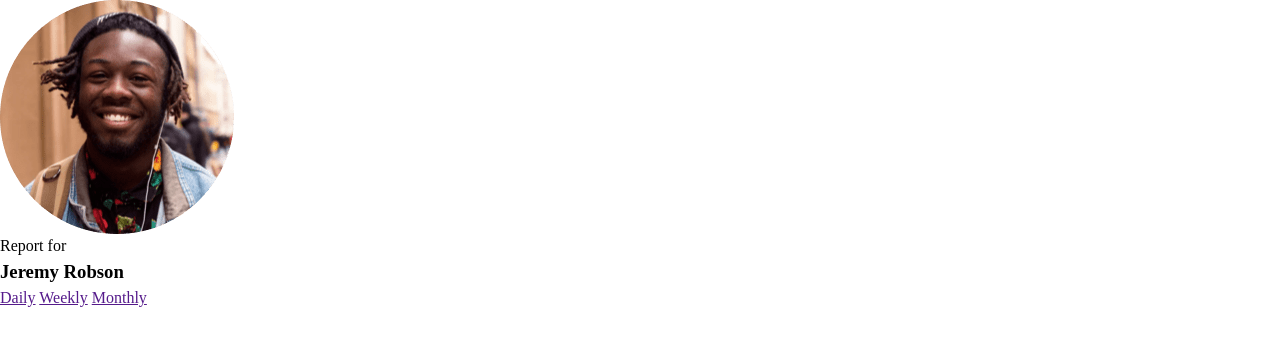
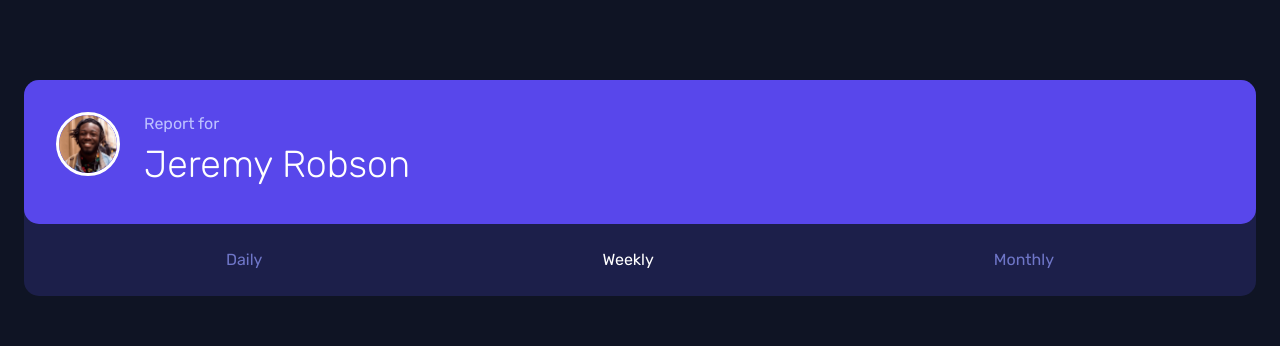
Before and after one commit to jamiethomas1/time-tracking-dashboard, a plain HTML site: page index.html in a window 1280 px wide. Drawn offline with Linux system fonts and the light colour scheme.

Commit message:
Add styles for profile card component

```diff
--- a/index.html
+++ b/index.html
@@ -6,8 +6,6 @@
 
   <link rel="icon" type="image/png" sizes="32x32" href="./images/favicon-32x32.png">
   <link rel="stylesheet" href="./styles.css">
-
-  <script src="https://livejs.org/live.js"></script>
 
   <title>Frontend Mentor | Time tracking dashboard</title>
 
@@ -26,7 +24,7 @@
       </div>
       <div class="profile__bottom">
         <a href="" class="profile__link">Daily</a>
-        <a href="" class="profile__link">Weekly</a>
+        <a href="" class="profile__link profile__link--active">Weekly</a>
         <a href="" class="profile__link">Monthly</a>
       </div>
     </div>
--- a/styles.css
+++ b/styles.css
@@ -1,10 +1,11 @@
+@import url('https://fonts.googleapis.com/css2?family=Rubik:ital,wght@0,300..900;1,300..900&display=swap');
 @import url("./reset.css");
 @import url("./utils.css");
 
 :root {
   /* Colours */
   --blue: hsl(246deg, 80%, 60%);
-  --light-red: hsl(15deg, 100% 70%);
+  --light-orange: hsl(15deg, 100% 70%);
   --soft-blue: hsl(195deg, 74%, 62%);
   --light-red: hsl(348deg, 100%, 68%);
   --lime-green: hsl(145deg, 58%, 55%);
@@ -15,6 +16,7 @@
   --dark-blue: hsl(235deg, 46%, 20%);
   --desaturated-blue: hsl(235deg, 45%, 61%);
   --pale-blue: hsl(236deg, 100%, 87%);
+  --white: hsl(0deg, 0%, 100%);
 
   /* Typography */
   --text-m: 1rem;
@@ -25,4 +27,82 @@
   --font-light: 300;
   --font-regular: 400;
   --font-medium: 500;
+
+  /* Spacing */
+  --spacing-100: 0.5rem;
+  --spacing-200: 1rem;
+  --spacing-300: 1.5rem;
+  --spacing-400: 2rem;
+
+  /* Misc */
+  --card-corner-radius: 15px;
 }
+
+html {
+  height: 100%;
+  font-family: Rubik, Arial, Helvetica, sans-serif;
+  color: var(--white);
+}
+
+body {
+  min-height: 100%;
+  background-color: var(--very-dark-blue);
+}
+
+p {
+  font-size: var(--text-m);
+  font-weight: var(--font-regular);
+  color: var(--pale-blue);
+}
+
+h3 {
+  font-size: var(--heading-m);
+  font-weight: var(--font-light);
+}
+
+.wrapper {
+  padding-block: 5rem;
+  padding-inline: 1.5rem;
+}
+
+/* Profile Component */
+
+.profile {
+  background-color: var(--dark-blue);
+}
+
+.profile__top {
+  background-color: var(--blue);
+  padding: var(--spacing-400);
+  display: flex;
+  gap: var(--spacing-300);
+}
+
+.profile, .profile__top {
+  border-radius: var(--card-corner-radius);
+}
+
+.profile__img {
+  width: 4rem;
+  height: 4rem;
+  border: 3px solid var(--white);
+  border-radius: 50%;
+}
+
+.profile__bottom {
+  padding-block: var(--spacing-300);
+  padding-inline: var(--spacing-400);
+  display: flex;
+  justify-content: space-around;
+}
+
+.profile__link {
+  text-decoration: none;
+  color: var(--desaturated-blue);
+  cursor: pointer;
+  transition: color 0.1s ease;
+}
+
+.profile__link--active, .profile__link:hover {
+  color: var(--white);
+}
```
